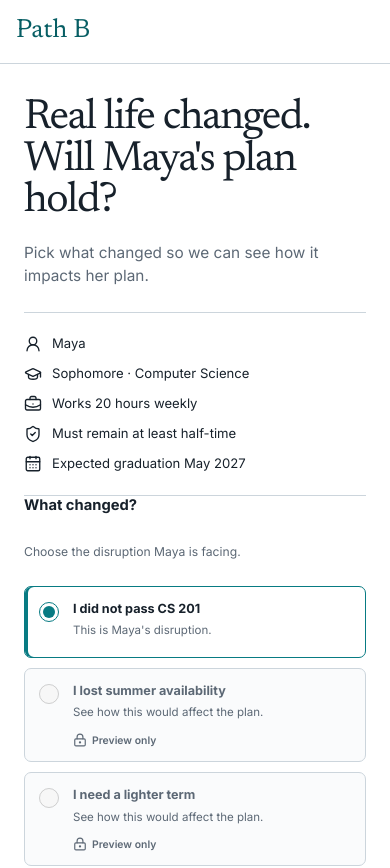
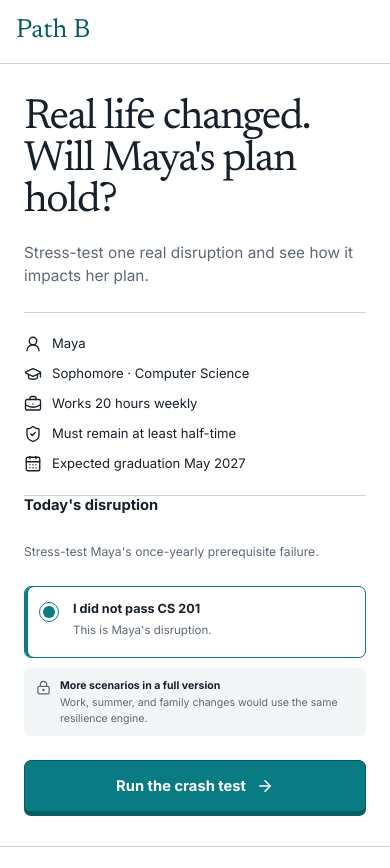
Before and after one commit to yonathanwold/Path-B, a React (Vite) app: page / in a window 390 px wide. Shown: the top 868 px of the page. Built offline with nearby package versions, Linux system fonts and the light colour scheme.

Commit message:
fix: sharpen mobile decision flow

```diff
--- a/src/app/components/CrashTestSetup.tsx
+++ b/src/app/components/CrashTestSetup.tsx
@@ -16,7 +16,7 @@ export function CrashTestSetup({ dataset, onRun }: CrashTestSetupProps) {
       <section className="setup-panel" aria-labelledby="setup-title">
         <div className="setup-panel__intro">
           <h1 id="setup-title">Real life changed. Will Maya's plan hold?</h1>
-          <p>Pick what changed so we can see how it impacts her plan.</p>
+          <p>Stress-test one real disruption and see how it impacts her plan.</p>
         </div>
 
         <StudentFacts dataset={dataset} />
--- a/src/app/components/DisruptionOptions.tsx
+++ b/src/app/components/DisruptionOptions.tsx
@@ -3,8 +3,10 @@ import { LockKeyhole } from 'lucide-react'
 export function DisruptionOptions() {
   return (
     <fieldset className="choice-fieldset disruption-options">
-      <legend>What changed?</legend>
-      <p className="fieldset-help">Choose the disruption Maya is facing.</p>
+      <legend>Today's disruption</legend>
+      <p className="fieldset-help">
+        Stress-test Maya's once-yearly prerequisite failure.
+      </p>
 
       <label className="choice-row choice-row--selected">
         <input defaultChecked name="disruption" type="radio" value="CS201" />
@@ -14,29 +16,13 @@ export function DisruptionOptions() {
         </span>
       </label>
 
-      <label className="choice-row choice-row--disabled">
-        <input disabled name="disruption" type="radio" value="summer" />
-        <span className="choice-row__copy">
-          <strong>I lost summer availability</strong>
-          <span>See how this would affect the plan.</span>
+      <div className="scenario-scope-note">
+        <LockKeyhole aria-hidden="true" size={15} />
+        <span>
+          <strong>More scenarios in a full version</strong>
+          Work, summer, and family changes would use the same resilience engine.
         </span>
-        <span className="preview-label">
-          <LockKeyhole aria-hidden="true" size={14} />
-          Preview only
-        </span>
-      </label>
-
-      <label className="choice-row choice-row--disabled">
-        <input disabled name="disruption" type="radio" value="lighter-term" />
-        <span className="choice-row__copy">
-          <strong>I need a lighter term</strong>
-          <span>See how this would affect the plan.</span>
-        </span>
-        <span className="preview-label">
-          <LockKeyhole aria-hidden="true" size={14} />
-          Preview only
-        </span>
-      </label>
+      </div>
     </fieldset>
   )
 }
--- a/src/app/components/EvidenceDisclosure.tsx
+++ b/src/app/components/EvidenceDisclosure.tsx
@@ -9,7 +9,7 @@ type EvidenceDisclosureProps = {
 export function EvidenceDisclosure({ dataset }: EvidenceDisclosureProps) {
   return (
     <section className="evidence-section" aria-label="Fixture data and assumptions">
-      <details>
+      <details id="evidence-details">
         <summary>Fixture data &amp; assumptions</summary>
         <div className="evidence-grid">
           <div>
--- a/src/app/components/PlanCascade.tsx
+++ b/src/app/components/PlanCascade.tsx
@@ -5,11 +5,13 @@ import type {
   PathBDataset,
   ScenarioResult,
 } from '../../domain'
+import { presentPath } from '../../presentation/scenario'
 
 type PlanCascadeProps = {
   dataset: PathBDataset
   scenario: ScenarioResult
   activePath: AlternativePath
+  recommendedPathId: AlternativePath['id']
 }
 
 type RailEvent = {
@@ -22,6 +24,7 @@ export function PlanCascade({
   dataset,
   scenario,
   activePath,
+  recommendedPathId,
 }: PlanCascadeProps) {
   const termsById = new Map(dataset.terms.map((term) => [term.id, term]))
   const courseById = new Map(dataset.courses.map((course) => [course.id, course]))
@@ -58,6 +61,8 @@ export function PlanCascade({
       failed: false,
     })),
   ]
+  const presentedPath = presentPath(dataset, activePath)
+  const viewingAlternative = activePath.id !== recommendedPathId
 
   const eventFor = (
     row: (typeof rows)[number],
@@ -116,6 +121,14 @@ export function PlanCascade({
         2026. Two courses are blocked directly; five planned courses move in the
         selected {activePath.title.toLowerCase()} path.
       </p>
+
+      {viewingAlternative ? (
+        <p className="alternative-context" role="status">
+          <strong>Viewing an alternative:</strong> protects{' '}
+          {presentedPath.protects.join(' and ')}. Its tradeoff is{' '}
+          {presentedPath.sacrifice.toLowerCase()}.
+        </p>
+      ) : null}
 
       <div className="cascade-table-wrap">
         <table
--- a/src/app/components/PrioritySelector.tsx
+++ b/src/app/components/PrioritySelector.tsx
@@ -60,7 +60,7 @@ export function PrioritySelector({
       <div className="protected-summary">
         <h3>
           <ShieldCheck aria-hidden="true" size={18} />
-          This priority protects
+          Recommended path protects
         </h3>
         <ul>
           {presented.protects.map((item) => (
--- a/src/app/components/ResultsView.tsx
+++ b/src/app/components/ResultsView.tsx
@@ -57,15 +57,10 @@ export const ResultsView = forwardRef<HTMLHeadingElement, ResultsViewProps>(
         </section>
 
         <div className="results-overview">
-          <PrioritySelector
-            dataset={dataset}
-            onChange={onPriorityChange}
-            priority={priority}
-            recommendedPath={recommendedPath}
-          />
           <PlanCascade
             activePath={selectedPath}
             dataset={dataset}
+            recommendedPathId={scenario.recommendedPathId}
             scenario={scenario}
           />
           <ImpactStory
@@ -73,6 +68,12 @@ export const ResultsView = forwardRef<HTMLHeadingElement, ResultsViewProps>(
             priority={priority}
             recommendedPath={recommendedPath}
             scenario={scenario}
+          />
+          <PrioritySelector
+            dataset={dataset}
+            onChange={onPriorityChange}
+            priority={priority}
+            recommendedPath={recommendedPath}
           />
         </div>
 
--- a/src/styles/global.css
+++ b/src/styles/global.css
@@ -279,6 +279,32 @@ button {
   gap: 10px;
 }
 
+.scenario-scope-note {
+  display: flex;
+  align-items: flex-start;
+  padding: 10px 12px;
+  color: var(--muted);
+  background: var(--field);
+  border-radius: 6px;
+  font-size: 0.66rem;
+  line-height: 1.45;
+  gap: 9px;
+}
+
+.scenario-scope-note svg {
+  flex: 0 0 auto;
+  margin-top: 2px;
+}
+
+.scenario-scope-note span {
+  display: grid;
+  gap: 2px;
+}
+
+.scenario-scope-note strong {
+  color: var(--ink);
+}
+
 .choice-row {
   position: relative;
   display: grid;
@@ -783,10 +809,12 @@ button {
 .results-overview {
   display: grid;
   grid-template-columns: minmax(260px, 300px) minmax(620px, 1fr) minmax(210px, 250px);
+  grid-template-areas: 'priority plan impact';
   border-bottom: 1px solid var(--rule);
 }
 
 .priority-selector {
+  grid-area: priority;
   padding: 24px 20px;
   border-right: 1px solid var(--rule);
 }
@@ -836,6 +864,7 @@ button {
 }
 
 .plan-cascade {
+  grid-area: plan;
   min-width: 0;
   padding: 24px clamp(16px, 2vw, 30px) 28px;
 }
@@ -854,6 +883,17 @@ button {
   margin: 0 0 14px;
   color: var(--muted);
   font-size: 0.68rem;
+  line-height: 1.45;
+}
+
+.alternative-context {
+  max-width: 800px;
+  padding: 9px 11px;
+  margin: -3px 0 14px;
+  border-left: 3px solid var(--coral-dark);
+  color: var(--ink);
+  background: var(--coral-soft);
+  font-size: 0.66rem;
   line-height: 1.45;
 }
 
@@ -887,6 +927,7 @@ button {
 }
 
 .impact-story {
+  grid-area: impact;
   padding: 24px 18px;
   border-left: 1px solid var(--rule);
 }
@@ -993,6 +1034,34 @@ button {
   text-align: right;
 }
 
+.comparison-evidence {
+  padding: 9px 11px;
+  margin: -7px 0 18px;
+  border-left: 3px solid var(--teal);
+  color: var(--muted);
+  background: var(--teal-soft);
+  font-size: 0.67rem;
+  line-height: 1.45;
+}
+
+.comparison-evidence a {
+  color: var(--teal-dark);
+  font-weight: 700;
+  text-underline-offset: 2px;
+}
+
+.alternative-notice {
+  padding: 9px 11px;
+  margin: -8px 0 18px;
+  border: 1px solid #e8b3ac;
+  border-radius: 5px;
+  color: var(--coral-dark);
+  background: var(--coral-soft);
+  font-size: 0.68rem;
+  font-weight: 600;
+  line-height: 1.45;
+}
+
 .path-comparison fieldset {
   min-width: 0;
   padding: 0;
@@ -1308,6 +1377,9 @@ button {
 @media (max-width: 1320px) {
   .results-overview {
     grid-template-columns: 280px minmax(600px, 1fr);
+    grid-template-areas:
+      'priority plan'
+      'impact impact';
   }
 
   .impact-story {
@@ -1410,6 +1482,10 @@ button {
 
   .results-overview {
     grid-template-columns: 1fr;
+    grid-template-areas:
+      'plan'
+      'impact'
+      'priority';
   }
 
   .priority-selector {
@@ -1676,6 +1752,11 @@ button {
     grid-template-columns: 1fr;
   }
 
+  .path-metric--busiest-term,
+  .path-metric--half-time {
+    display: none !important;
+  }
+
   .path-option dl > div,
   .path-option dl > div:nth-child(odd) {
     grid-template-columns: minmax(116px, 0.85fr) minmax(0, 1.15fr);
@@ -1745,8 +1826,8 @@ button {
 
   .path-option dl > div,
   .path-option dl > div:nth-child(odd) {
-    grid-template-columns: 1fr;
-    gap: 4px;
+    grid-template-columns: minmax(96px, 0.8fr) minmax(0, 1.2fr);
+    gap: 8px;
   }
 }
 
```
Also changed, not shown: src/app/components/PathComparison.tsx (+30 -2 lines), 2 other files (tests, documents, lock files or other folders).
